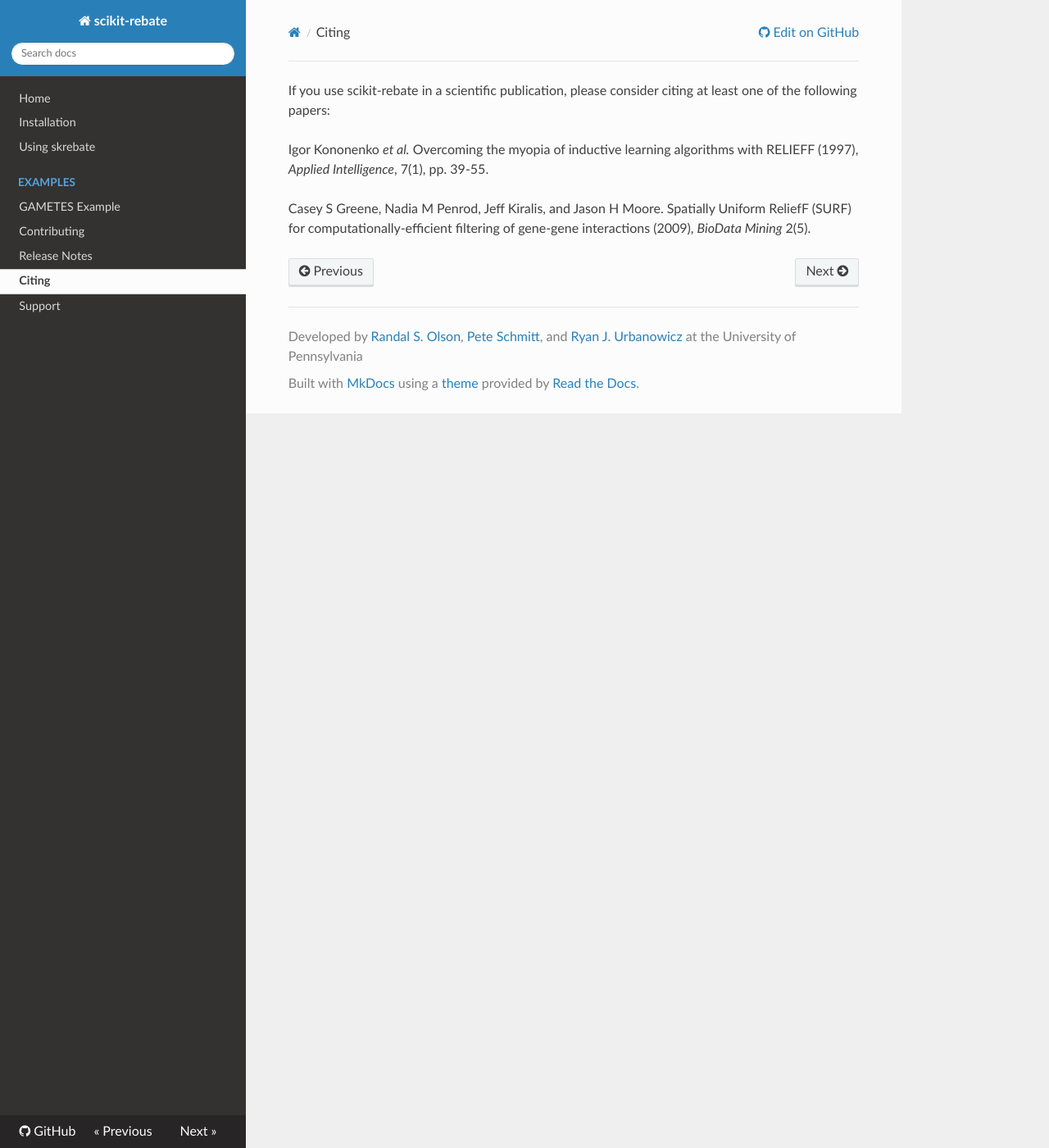
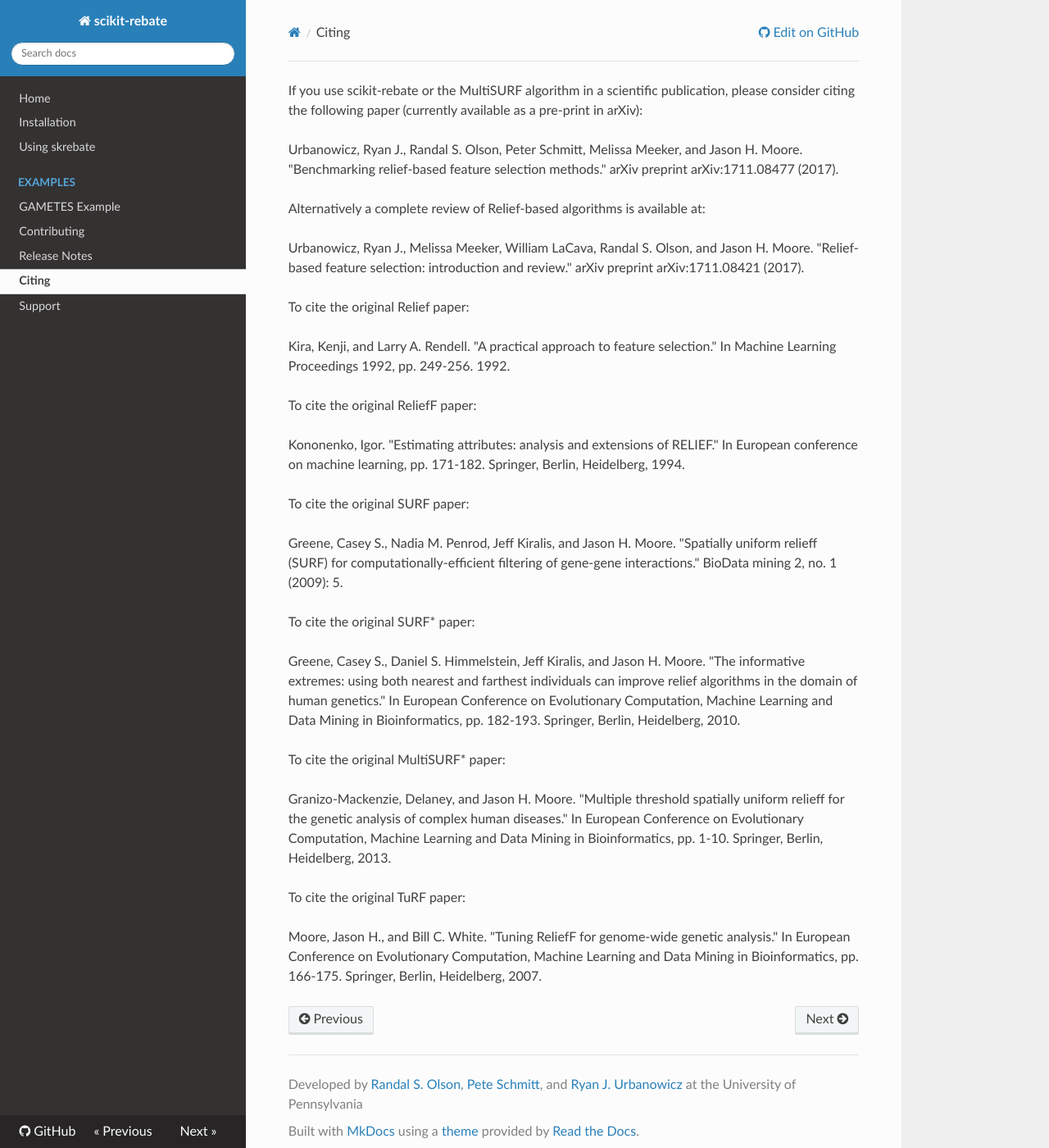
Before and after one commit to EpistasisLab/scikit-rebate, an MkDocs documentation site: the page built from docs_sources/citing.md, in a window 1280 px wide and 1400 px high. Shown: the whole window at 82% size. Built offline with MkDocs 1.6.1, drawn with Linux system fonts in a browser that asks for light colours; nearby versions of some CDN libraries; old or Windows-style settings are respelled for this version of MkDocs.

Commit message:
Added documentation updates for scikit-rebate version 0.5

```diff
--- a/docs_sources/citing.md
+++ b/docs_sources/citing.md
@@ -1,5 +1,31 @@
-If you use scikit-rebate in a scientific publication, please consider citing at least one of the following papers:
+If you use scikit-rebate or the MultiSURF algorithm in a scientific publication, please consider citing the following paper (currently available as a pre-print in arXiv):
 
-Igor Kononenko <em>et al.</em> Overcoming the myopia of inductive learning algorithms with RELIEFF (1997), <em>Applied Intelligence</em>, 7(1), pp. 39-55.
+Urbanowicz, Ryan J., Randal S. Olson, Peter Schmitt, Melissa Meeker, and Jason H. Moore. "Benchmarking relief-based feature selection methods." arXiv preprint arXiv:1711.08477 (2017).
 
-Casey S Greene, Nadia M Penrod, Jeff Kiralis, and Jason H Moore. Spatially Uniform ReliefF (SURF) for computationally-efficient filtering of gene-gene interactions (2009), <em>BioData Mining</em> 2(5).
+Alternatively a complete review of Relief-based algorithms is available at:
+
+Urbanowicz, Ryan J., Melissa Meeker, William LaCava, Randal S. Olson, and Jason H. Moore. "Relief-based feature selection: introduction and review." arXiv preprint arXiv:1711.08421 (2017).
+
+To cite the original Relief paper:
+
+Kira, Kenji, and Larry A. Rendell. "A practical approach to feature selection." In Machine Learning Proceedings 1992, pp. 249-256. 1992.
+
+To cite the original ReliefF paper:
+
+Kononenko, Igor. "Estimating attributes: analysis and extensions of RELIEF." In European conference on machine learning, pp. 171-182. Springer, Berlin, Heidelberg, 1994.
+
+To cite the original SURF paper:
+
+Greene, Casey S., Nadia M. Penrod, Jeff Kiralis, and Jason H. Moore. "Spatially uniform relieff (SURF) for computationally-efficient filtering of gene-gene interactions." BioData mining 2, no. 1 (2009): 5.
+
+To cite the original SURF* paper:
+
+Greene, Casey S., Daniel S. Himmelstein, Jeff Kiralis, and Jason H. Moore. "The informative extremes: using both nearest and farthest individuals can improve relief algorithms in the domain of human genetics." In European Conference on Evolutionary Computation, Machine Learning and Data Mining in Bioinformatics, pp. 182-193. Springer, Berlin, Heidelberg, 2010.
+
+To cite the original MultiSURF* paper:
+
+Granizo-Mackenzie, Delaney, and Jason H. Moore. "Multiple threshold spatially uniform relieff for the genetic analysis of complex human diseases." In European Conference on Evolutionary Computation, Machine Learning and Data Mining in Bioinformatics, pp. 1-10. Springer, Berlin, Heidelberg, 2013.
+
+To cite the original TuRF paper:
+
+Moore, Jason H., and Bill C. White. "Tuning ReliefF for genome-wide genetic analysis." In European Conference on Evolutionary Computation, Machine Learning and Data Mining in Bioinformatics, pp. 166-175. Springer, Berlin, Heidelberg, 2007.
--- a/skrebate/_version.py
+++ b/skrebate/_version.py
@@ -24,4 +24,4 @@ WHETHER IN AN ACTION OF CONTRACT, TORT OR OTHERWISE, ARISING FROM, OUT OF OR IN
 SOFTWARE OR THE USE OR OTHER DEALINGS IN THE SOFTWARE.
 """
 
-__version__ = '0.4'
+__version__ = '0.5'
```
Also changed, not shown: docs_sources/index.md (+5 -3 lines), docs_sources/releases.md (+14 -0 lines), docs_sources/using.md (+7 -7 lines).
